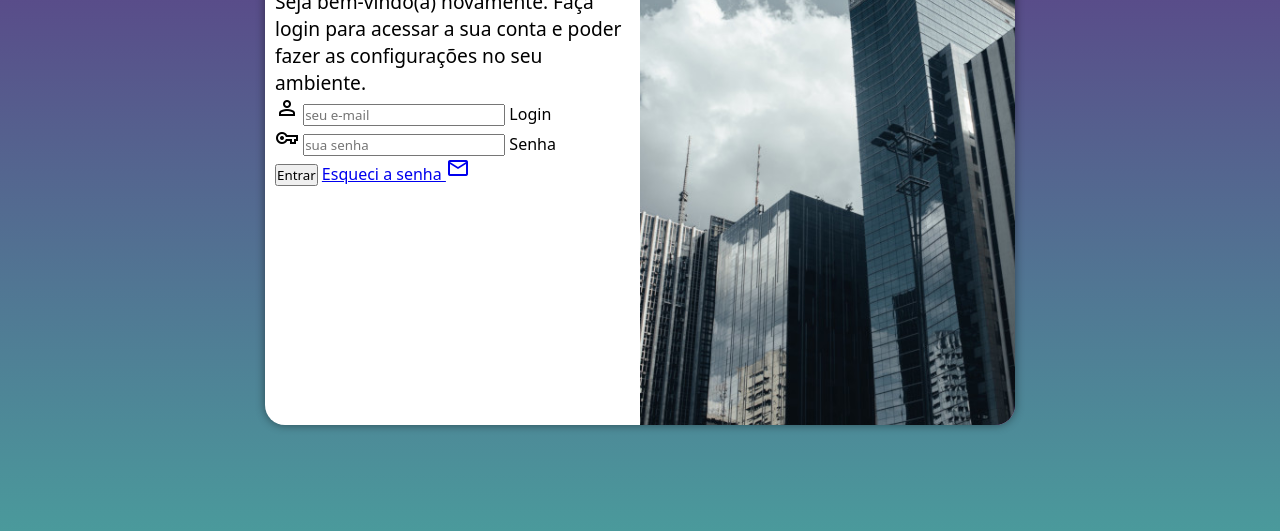
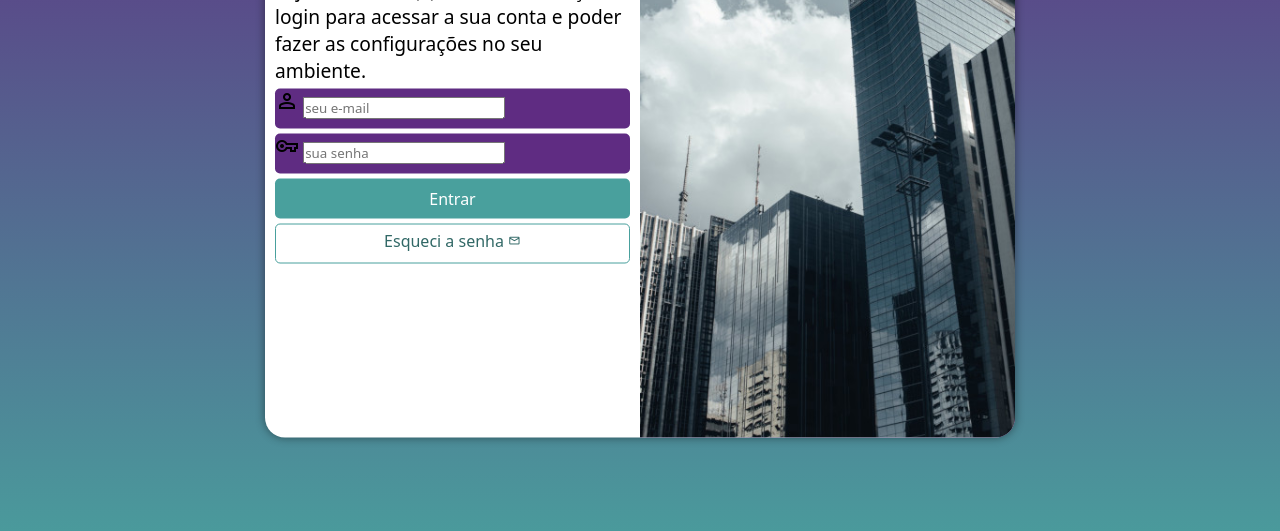
Before and after one commit to Dragon742/projeto-login, a plain HTML site: page index.html in a window 1280 px wide. Shown: the part 225-756 px from the top of the page. Drawn offline with nearby package versions, Linux system fonts and the light colour scheme.

Commit message:
form update

```diff
--- a/estilos/mediaquery.css
+++ b/estilos/mediaquery.css
@@ -17,7 +17,7 @@ Extra large screens, TV 1201px +
     section#login{
         width: 80vw;
         height: 80vh;
-        max-height: 500px;
+        max-height: 525px;
     }
 
     section#login > div#imagem{
@@ -44,7 +44,7 @@ Extra large screens, TV 1201px +
     section#login{
         width: 750px;
         height: 90vh;
-        max-height: 500px;
+        max-height: 525px;
     }
 
     section#login > div#imagem{
--- a/estilos/style.css
+++ b/estilos/style.css
@@ -36,7 +36,7 @@ section#login{
 
     background-color: white;
     width: 275px;
-    height: 500px;
+    height: 525px;
     border-radius: 20px;
     box-shadow: 0px 0px 10px rgba(0, 0, 0, 0.45);
 
@@ -65,3 +65,56 @@ div#formulario > h1{
 div#formulario > p{
     font-size: 0.8em;
 }
+
+form > div.campo{
+    background-color: #5f2c82;
+    display: block;
+    width: 100%;
+    height: 40px;
+    border-radius: 5px;
+    margin: 5px 0px;
+}
+
+div.campo > label {
+    display: none;
+}
+
+form > input[type=submit]{
+    display: block;
+    font-size: 1em;
+    width: 100%;
+    height: 40px;
+    background-color: #49a09d;
+    color: white;
+    border: none;
+    border-radius: 5px;
+    cursor: pointer;
+}
+
+form > input[type=submit]:hover{
+    background-color: #316866;
+}
+
+form > a.botao{
+    display: block;
+    text-align: center;
+    font-size: 1em;
+    width: 100%;
+    height: 40px;
+    padding-top: 5px;
+    margin-top: 5px;
+
+    background-color: white;
+    color: #316866;
+    border: 1px solid #49a09d;
+    border-radius: 5px;
+    text-decoration: none;
+}
+
+form > a.botao:hover{
+    background-color: #5dc9c5;
+}
+
+form > a.botao > span{
+    font-size: 0.8em;
+}
--- a/index.html
+++ b/index.html
@@ -30,7 +30,7 @@
                         <label for="isenha">Senha</label>
                     </div>
                     <input type="submit" value="Entrar">
-                    <a href="esqueci.html">Esqueci a senha <span class="material-symbols-outlined">mail</span></a>
+                    <a href="esqueci.html" class="botao">Esqueci a senha <span class="material-symbols-outlined">mail</span></a>
                 </form>
             </div>
         </section>
```
